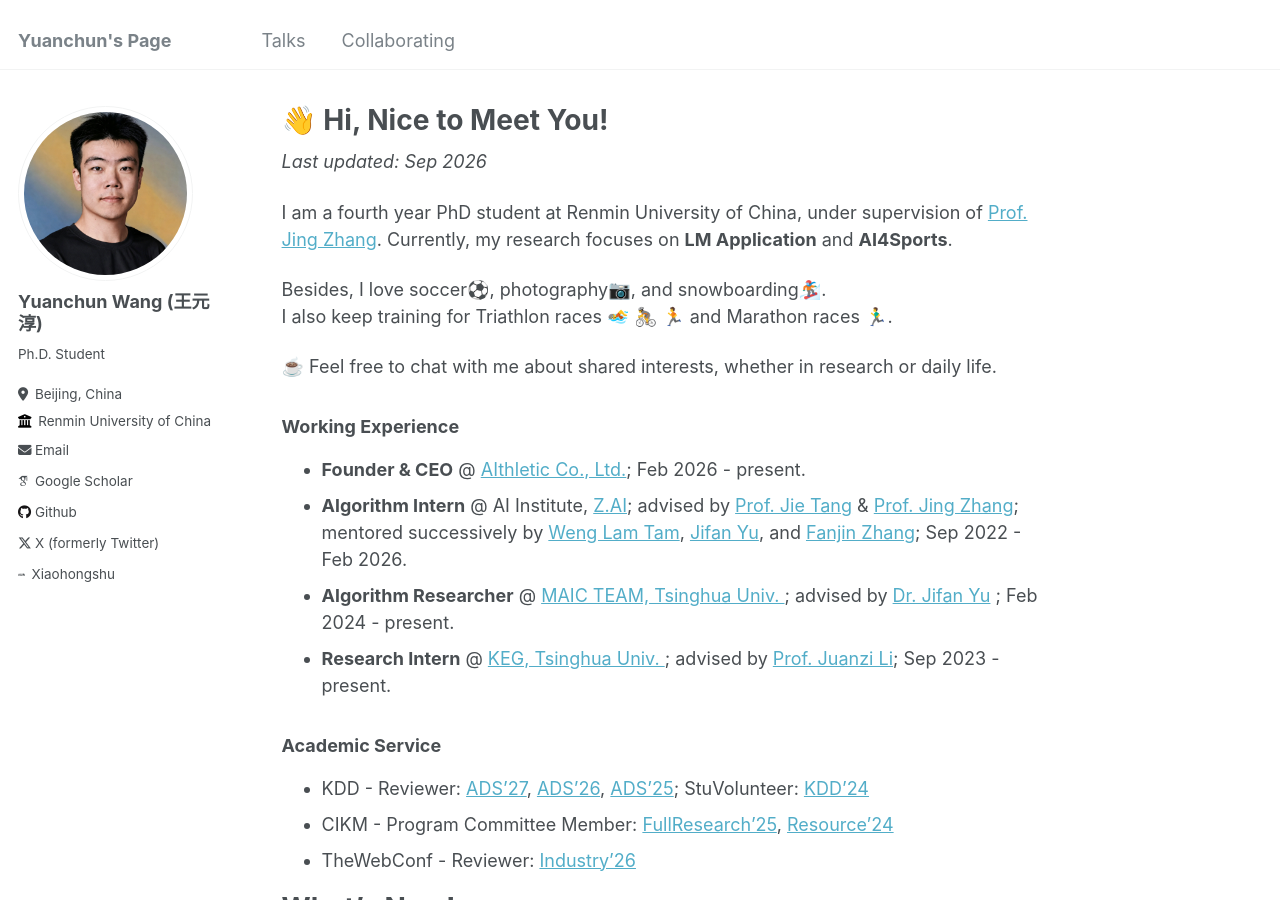
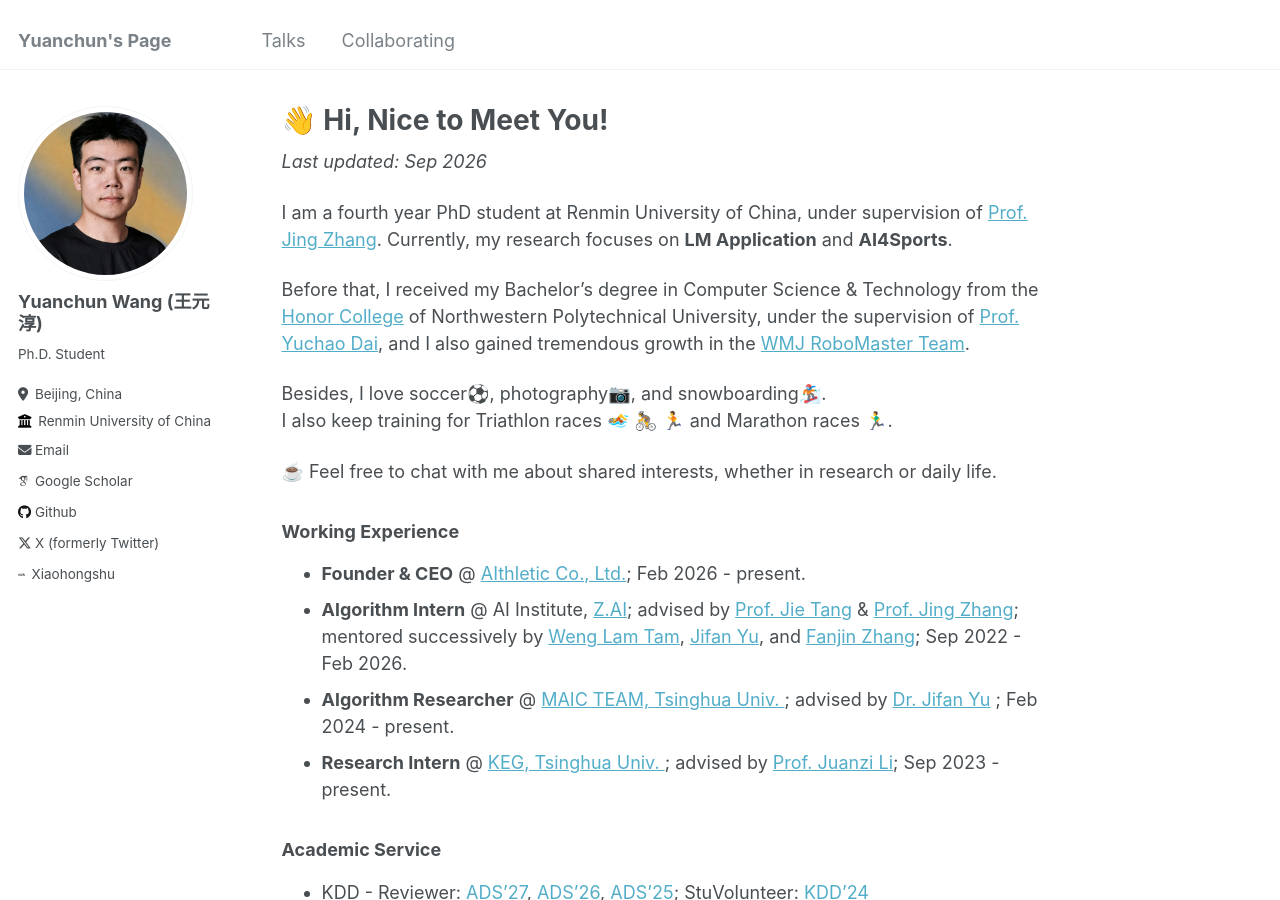
Before and after one commit to WangYC-99/WangYC-99.github.io, a Jekyll site: the page built from _pages/about.md, in a window 1280 px wide and 900 px high. Built offline with Jekyll 4.4.1, drawn with Linux system fonts in a browser that asks for light colours; some web fonts are replaced.

Commit message:
Add undergraduate education background to intro

```diff
--- a/_pages/about.md
+++ b/_pages/about.md
@@ -10,6 +10,8 @@ redirect_from:
 *Last updated: Sep 2026*
 
 I am a fourth year PhD student at Renmin University of China, under supervision of [Prof. Jing Zhang](https://xiaojingzi.github.io/). Currently, my research focuses on **LM Application** and **AI4Sports**.
+
+Before that, I received my Bachelor's degree in Computer Science & Technology from the [Honor College](https://honors.nwpu.edu.cn/) of Northwestern Polytechnical University, under the supervision of [Prof. Yuchao Dai](https://teacher.nwpu.edu.cn/en/daiyuchao.html), and I also gained tremendous growth in the [WMJ RoboMaster Team](https://space.bilibili.com/454165986?spm_id_from=333.788.upinfo.detail.click).
 
 Besides, I love soccer⚽️, photography📷, and snowboarding🏂.
 I also keep training for Triathlon races 🏊 🚴 🏃 and Marathon races 🏃‍♂️.
```
